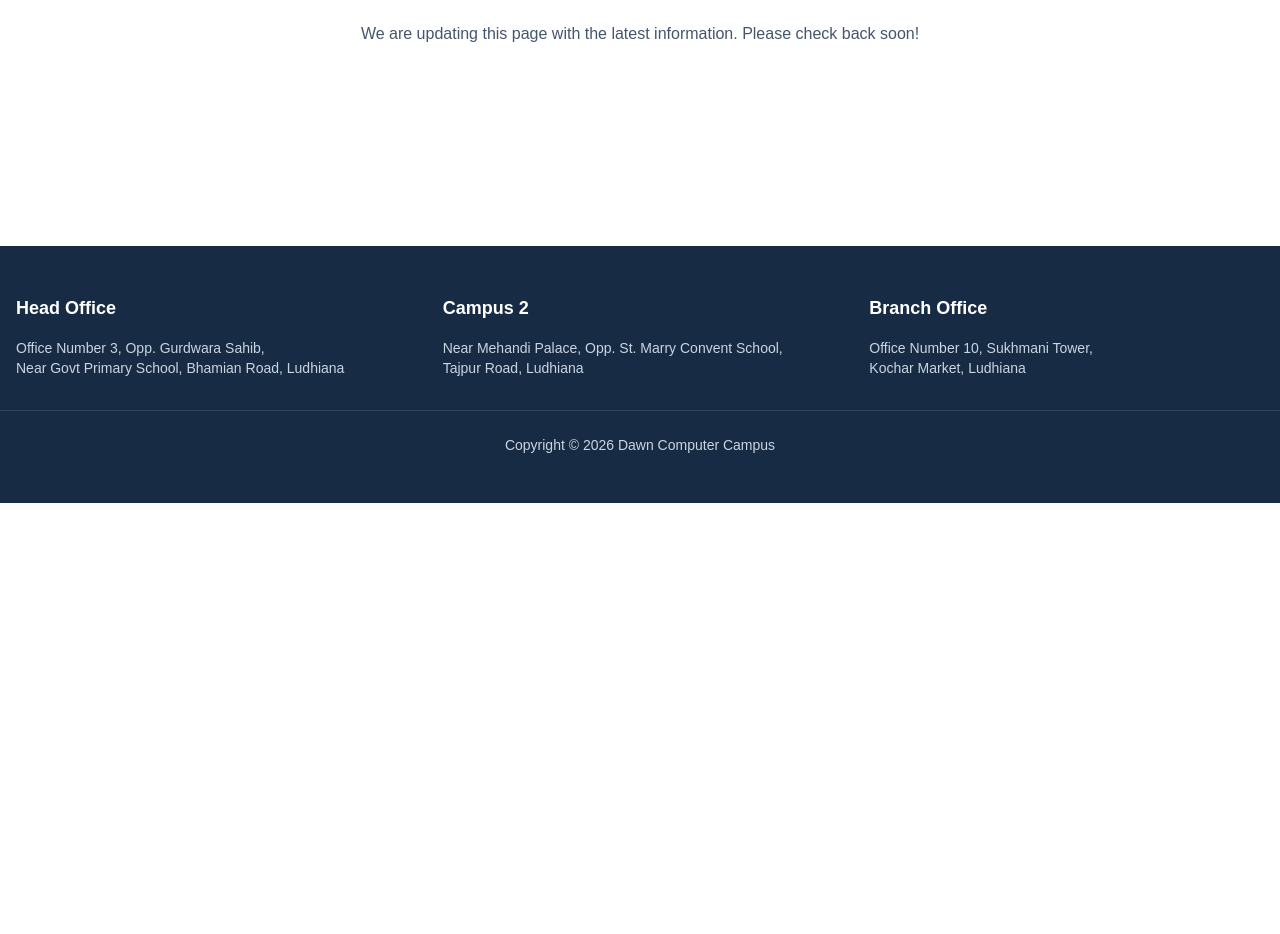
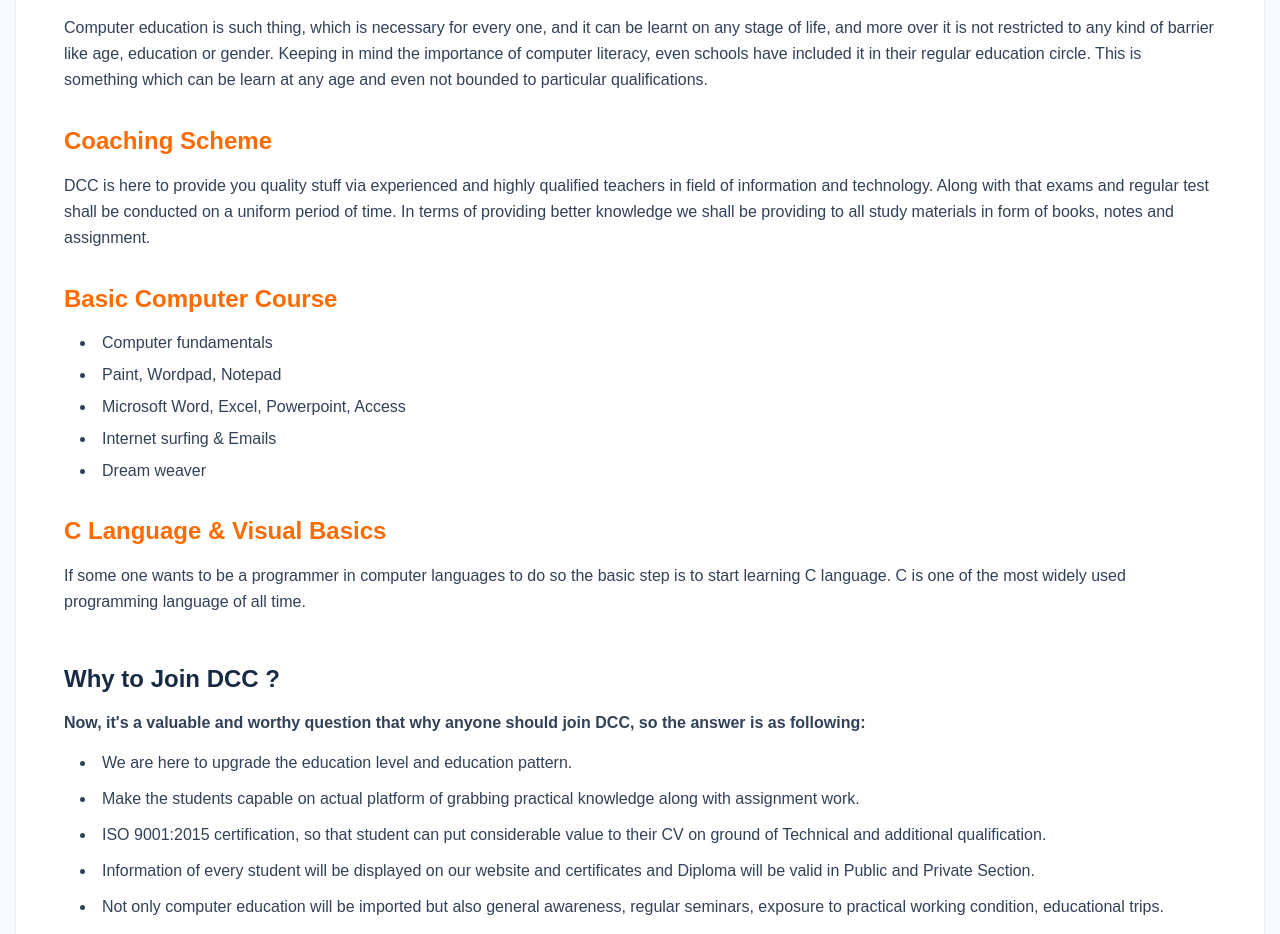
Before and after one commit to vipulbansal1224-wq/dcampus, a Next.js app: page /courses in a window 1280 px wide. Shown: the part 366-1300 px from the top of the page. Before the commit the page ends 869 px from the top, so only its background shows below. Built offline with nearby package versions, Linux system fonts and the light colour scheme.

Commit message:
Populated all internal pages with real WordPress content

```diff
--- a/src/app/birthdays/page.tsx
+++ b/src/app/birthdays/page.tsx
@@ -1,8 +1,16 @@
-export default function Page() {
+export default function BirthdaysPage() {
   return (
-    <div className="max-w-7xl mx-auto px-4 py-24 min-h-[60vh] flex flex-col items-center justify-center text-center">
-      <h1 className="text-4xl font-bold text-[#182B45] mb-4">BIRTHDAYS</h1>
-      <p className="text-slate-600">We are updating this page with the latest information. Please check back soon!</p>
+    <div className="max-w-4xl mx-auto px-4 py-24 min-h-[70vh]">
+      <div className="bg-white shadow-xl rounded-2xl overflow-hidden border border-slate-100">
+        <div className="bg-gradient-to-r from-[#ff6b00] to-orange-400 p-8 text-center text-white">
+          <span className="text-5xl block mb-4">🎂</span>
+          <h1 className="text-4xl font-bold">Today's Birthday</h1>
+        </div>
+        <div className="p-12 text-center">
+          <h2 className="text-3xl font-bold text-[#182B45] mb-4">Gopal Kumar G</h2>
+          <p className="text-slate-600 text-lg">Wishing you a very Happy Birthday from the entire Dawn Computer Campus family!</p>
+        </div>
+      </div>
     </div>
   );
 }
--- a/src/app/certificate_verification/page.tsx
+++ b/src/app/certificate_verification/page.tsx
@@ -1,8 +1,26 @@
-export default function Page() {
+export default function CertificateVerification() {
   return (
-    <div className="max-w-7xl mx-auto px-4 py-24 min-h-[60vh] flex flex-col items-center justify-center text-center">
-      <h1 className="text-4xl font-bold text-[#182B45] mb-4">CERTIFICATE_VERIFICATION</h1>
-      <p className="text-slate-600">We are updating this page with the latest information. Please check back soon!</p>
+    <div className="max-w-3xl mx-auto px-4 py-24 min-h-[70vh]">
+      <div className="bg-white shadow-lg rounded-xl p-8 md:p-12 border-t-4 border-[#182B45]">
+        <div className="text-center mb-8">
+          <h1 className="text-3xl font-bold text-[#182B45] mb-2">DCC Certificate Verification</h1>
+          <p className="text-slate-500">Verify the authenticity of your Dawn Computer Campus certificate online.</p>
+        </div>
+
+        <form className="space-y-6">
+          <div>
+            <label className="block text-sm font-bold text-slate-700 mb-2">Registration / Certificate Number</label>
+            <input type="text" placeholder="e.g. DCC-2026-XXXX" className="w-full px-4 py-3 border border-slate-300 rounded-lg focus:outline-none focus:ring-2 focus:ring-[#ff6b00]" />
+          </div>
+          <button type="button" className="w-full bg-[#ff6b00] text-white font-bold py-3 rounded-lg hover:bg-orange-600 transition-colors">
+            Verify Certificate
+          </button>
+        </form>
+
+        <div className="mt-8 p-4 bg-slate-50 rounded text-sm text-slate-600 text-center">
+          <p>If you face any issues verifying your certificate, please contact our head office.</p>
+        </div>
+      </div>
     </div>
   );
 }
--- a/src/app/contact/page.tsx
+++ b/src/app/contact/page.tsx
@@ -1,8 +1,39 @@
-export default function Page() {
+export default function ContactPage() {
   return (
-    <div className="max-w-7xl mx-auto px-4 py-24 min-h-[60vh] flex flex-col items-center justify-center text-center">
-      <h1 className="text-4xl font-bold text-[#182B45] mb-4">CONTACT</h1>
-      <p className="text-slate-600">We are updating this page with the latest information. Please check back soon!</p>
+    <div className="max-w-7xl mx-auto px-4 py-16 min-h-[70vh]">
+      <h1 className="text-4xl font-bold text-[#182B45] mb-12 text-center">Contact Us</h1>
+      <div className="grid grid-cols-1 md:grid-cols-2 gap-12">
+        <div className="bg-white p-8 shadow rounded-lg border-t-4 border-[#ff6b00]">
+          <h2 className="text-2xl font-bold text-[#182B45] mb-6">Get in Touch</h2>
+          <div className="space-y-6 text-slate-700">
+            <p className="flex items-start gap-4">
+              <span className="text-2xl">📍</span>
+              <span><strong>Head Office:</strong> Office Number 3, Opp. Gurdwara Sahib, Near Govt Primary School, Bhamian Road, Ludhiana</span>
+            </p>
+            <p className="flex items-start gap-4">
+              <span className="text-2xl">📍</span>
+              <span><strong>Campus 2:</strong> Near Mehandi Palace, Opp. St. Marry Convent School, Tajpur Road, Ludhiana</span>
+            </p>
+            <p className="flex items-start gap-4">
+              <span className="text-2xl">📍</span>
+              <span><strong>B.O. Office:</strong> Number 10, Sukhmani Tower, Kochar Market, Ludhiana</span>
+            </p>
+            <p className="flex items-center gap-4">
+              <span className="text-2xl">📞</span>
+              <span><strong>Phone:</strong> 6283715438</span>
+            </p>
+            <p className="flex items-center gap-4">
+              <span className="text-2xl">✉️</span>
+              <span><strong>Email:</strong> rahul.ketan.rk@gmail.com</span>
+            </p>
+          </div>
+        </div>
+        <div className="bg-slate-50 p-8 shadow-inner rounded-lg flex flex-col justify-center items-center text-center">
+          <h3 className="text-xl font-bold text-slate-600 mb-4">Send us a Message</h3>
+          <p className="text-slate-500 mb-6">For any inquiries, admissions, or questions regarding our courses, feel free to contact our support team at the numbers provided.</p>
+          <a href="tel:6283715438" className="bg-[#182B45] text-white px-8 py-3 rounded font-bold hover:bg-[#0f1b2b] transition-colors">Call Now</a>
+        </div>
+      </div>
     </div>
   );
 }
--- a/src/app/courses/page.tsx
+++ b/src/app/courses/page.tsx
@@ -1,8 +1,51 @@
-export default function Page() {
+export default function CoursesPage() {
   return (
-    <div className="max-w-7xl mx-auto px-4 py-24 min-h-[60vh] flex flex-col items-center justify-center text-center">
-      <h1 className="text-4xl font-bold text-[#182B45] mb-4">COURSES</h1>
-      <p className="text-slate-600">We are updating this page with the latest information. Please check back soon!</p>
+    <div className="max-w-7xl mx-auto px-4 py-16 min-h-screen bg-slate-50">
+      <div className="bg-white p-8 md:p-12 shadow rounded-lg">
+        <h1 className="text-4xl font-bold text-[#182B45] mb-8 border-b pb-4">Courses & Why to Join DCC</h1>
+
+        <div className="space-y-8 text-slate-700">
+          <section>
+            <h2 className="text-2xl font-bold text-[#ff6b00] mb-4">Basic Qualification Needed</h2>
+            <p className="mb-4 leading-relaxed">Computer education is such thing, which is necessary for every one, and it can be learnt on any stage of life, and more over it is not restricted to any kind of barrier like age, education or gender. Keeping in mind the importance of computer literacy, even schools have included it in their regular education circle. This is something which can be learn at any age and even not bounded to particular qualifications.</p>
+          </section>
+
+          <section>
+            <h2 className="text-2xl font-bold text-[#ff6b00] mb-4">Coaching Scheme</h2>
+            <p className="mb-4 leading-relaxed">DCC is here to provide you quality stuff via experienced and highly qualified teachers in field of information and technology. Along with that exams and regular test shall be conducted on a uniform period of time. In terms of providing better knowledge we shall be providing to all study materials in form of books, notes and assignment.</p>
+          </section>
+
+          <section>
+            <h2 className="text-2xl font-bold text-[#ff6b00] mb-4">Basic Computer Course</h2>
+            <ul className="list-disc list-inside space-y-2 ml-4">
+              <li>Computer fundamentals</li>
+              <li>Paint, Wordpad, Notepad</li>
+              <li>Microsoft Word, Excel, Powerpoint, Access</li>
+              <li>Internet surfing & Emails</li>
+              <li>Dream weaver</li>
+            </ul>
+          </section>
+
+          <section>
+            <h2 className="text-2xl font-bold text-[#ff6b00] mb-4">C Language & Visual Basics</h2>
+            <p className="mb-4 leading-relaxed">If some one wants to be a programmer in computer languages to do so the basic step is to start learning C language. C is one of the most widely used programming language of all time.</p>
+          </section>
+
+          <section>
+            <h2 className="text-2xl font-bold text-[#182B45] mb-4 mt-12">Why to Join DCC ?</h2>
+            <p className="mb-4 font-semibold">Now, it's a valuable and worthy question that why anyone should join DCC, so the answer is as following:</p>
+            <ul className="list-disc list-inside space-y-3 ml-4">
+              <li>We are here to upgrade the education level and education pattern.</li>
+              <li>Make the students capable on actual platform of grabbing practical knowledge along with assignment work.</li>
+              <li>ISO 9001:2015 certification, so that student can put considerable value to their CV on ground of Technical and additional qualification.</li>
+              <li>Information of every student will be displayed on our website and certificates and Diploma will be valid in Public and Private Section.</li>
+              <li>Not only computer education will be imported but also general awareness, regular seminars, exposure to practical working condition, educational trips.</li>
+              <li>Those who wants to go abroad, we are here to give them genuine guidance and path to their desired destination.</li>
+              <li>The top most requirements now a days is 'Job' and we assure you that we will provide you a suitable job, as per students personal skills, capability, that too without any full month or half month charges.</li>
+            </ul>
+          </section>
+        </div>
+      </div>
     </div>
   );
 }
--- a/src/app/events/page.tsx
+++ b/src/app/events/page.tsx
@@ -1,8 +1,17 @@
-export default function Page() {
+export default function EventsPage() {
   return (
-    <div className="max-w-7xl mx-auto px-4 py-24 min-h-[60vh] flex flex-col items-center justify-center text-center">
-      <h1 className="text-4xl font-bold text-[#182B45] mb-4">EVENTS</h1>
-      <p className="text-slate-600">We are updating this page with the latest information. Please check back soon!</p>
+    <div className="max-w-7xl mx-auto px-4 py-16 min-h-[70vh]">
+      <div className="bg-white p-8 md:p-12 shadow rounded-lg">
+        <h1 className="text-4xl font-bold text-[#182B45] mb-8 border-b pb-4">Events & Activities</h1>
+        <div className="space-y-8">
+          <section>
+            <h2 className="text-2xl font-bold text-[#ff6b00] mb-4">Cultural Activities</h2>
+            <p className="text-slate-700 leading-relaxed text-lg">
+              Cultural activities are sports or activities which contribute to or enhance the historical or social development, appreciation of members of the public. It is training and refinement of the intellect, interest, tastes and skills of a person. At Dawn Computer Campus, we believe in the holistic development of our students by regularly organizing such events.
+            </p>
+          </section>
+        </div>
+      </div>
     </div>
   );
 }
--- a/src/app/newsroom/page.tsx
+++ b/src/app/newsroom/page.tsx
@@ -1,8 +1,27 @@
-export default function Page() {
+export default function NewsroomPage() {
   return (
-    <div className="max-w-7xl mx-auto px-4 py-24 min-h-[60vh] flex flex-col items-center justify-center text-center">
-      <h1 className="text-4xl font-bold text-[#182B45] mb-4">NEWSROOM</h1>
-      <p className="text-slate-600">We are updating this page with the latest information. Please check back soon!</p>
+    <div className="max-w-7xl mx-auto px-4 py-16 min-h-[70vh]">
+      <div className="text-center mb-12">
+        <h1 className="text-4xl font-bold text-[#182B45] mb-4">Our News Room</h1>
+        <p className="text-slate-500">Stay updated with the latest happenings at Dawn Computer Campus</p>
+      </div>
+
+      <div className="grid grid-cols-1 md:grid-cols-2 lg:grid-cols-3 gap-8">
+        {/* Placeholder for news items */}
+        {[1, 2, 3].map((item) => (
+          <div key={item} className="bg-white border border-slate-200 rounded-lg overflow-hidden shadow-sm hover:shadow-md transition-shadow">
+            <div className="h-48 bg-slate-100 flex items-center justify-center text-slate-400">
+              <span>News Image</span>
+            </div>
+            <div className="p-6">
+              <span className="text-xs font-bold text-[#ff6b00] uppercase tracking-wider">Latest News</span>
+              <h2 className="text-xl font-bold text-[#182B45] mt-2 mb-3">Campus Update 2026</h2>
+              <p className="text-slate-600 text-sm mb-4">New batches are starting soon. Contact the head office for more details and admission process.</p>
+              <button className="text-[#ff6b00] font-semibold text-sm hover:underline">Read More →</button>
+            </div>
+          </div>
+        ))}
+      </div>
     </div>
   );
 }
--- a/src/app/student-of-the-week/page.tsx
+++ b/src/app/student-of-the-week/page.tsx
@@ -1,8 +1,19 @@
-export default function Page() {
+export default function StudentOfTheWeek() {
   return (
-    <div className="max-w-7xl mx-auto px-4 py-24 min-h-[60vh] flex flex-col items-center justify-center text-center">
-      <h1 className="text-4xl font-bold text-[#182B45] mb-4">STUDENT OF THE WEEK</h1>
-      <p className="text-slate-600">We are updating this page with the latest information. Please check back soon!</p>
+    <div className="max-w-5xl mx-auto px-4 py-24 min-h-[70vh]">
+      <div className="bg-white shadow-lg rounded-2xl overflow-hidden">
+        <div className="bg-[#182B45] text-white p-8 text-center">
+          <span className="text-5xl block mb-4">🏆</span>
+          <h1 className="text-4xl font-bold">Student of the Week</h1>
+        </div>
+        <div className="p-12 text-center">
+          <div className="w-48 h-48 bg-slate-100 rounded-full mx-auto mb-6 flex items-center justify-center border-4 border-[#ff6b00]">
+            <span className="text-slate-400">Photo</span>
+          </div>
+          <h2 className="text-3xl font-bold text-[#182B45] mb-2">Announcing Soon</h2>
+          <p className="text-slate-600 text-lg max-w-2xl mx-auto">We recognize outstanding performance and dedication every week. Check back soon to see our latest shining star!</p>
+        </div>
+      </div>
     </div>
   );
 }
--- a/src/app/todays-special/page.tsx
+++ b/src/app/todays-special/page.tsx
@@ -1,8 +1,27 @@
-export default function Page() {
+export default function TodaysSpecial() {
   return (
-    <div className="max-w-7xl mx-auto px-4 py-24 min-h-[60vh] flex flex-col items-center justify-center text-center">
-      <h1 className="text-4xl font-bold text-[#182B45] mb-4">TODAYS SPECIAL</h1>
-      <p className="text-slate-600">We are updating this page with the latest information. Please check back soon!</p>
+    <div className="max-w-4xl mx-auto px-4 py-24 min-h-[70vh]">
+      <div className="bg-white shadow-lg rounded-xl overflow-hidden">
+        <div className="bg-[#182B45] text-white p-6 text-center">
+          <h1 className="text-3xl font-bold">Today's Special</h1>
+        </div>
+        <div className="p-12 space-y-12 text-center">
+          <div>
+            <h2 className="text-2xl font-bold text-[#ff6b00] mb-4">Thought of the Day</h2>
+            <p className="text-xl text-slate-700 italic border-l-4 border-[#ff6b00] pl-6 py-2 bg-slate-50">
+              "Everyone here has the sense that right now is one of those moments when we are informing the Future."<br/>
+              <span className="block mt-4 text-sm font-bold text-slate-500">- Sir Steve Jobs</span>
+            </p>
+          </div>
+          <div>
+            <h2 className="text-2xl font-bold text-[#ff6b00] mb-4">Word of the Day</h2>
+            <div className="inline-block bg-[#182B45] text-white px-8 py-4 rounded-lg text-2xl font-bold tracking-widest">
+              DAWN
+            </div>
+            <p className="mt-4 text-slate-600 max-w-lg mx-auto">A period of early morning which represents a new beginning and a fresh approach to everyday life.</p>
+          </div>
+        </div>
+      </div>
     </div>
   );
 }
```
